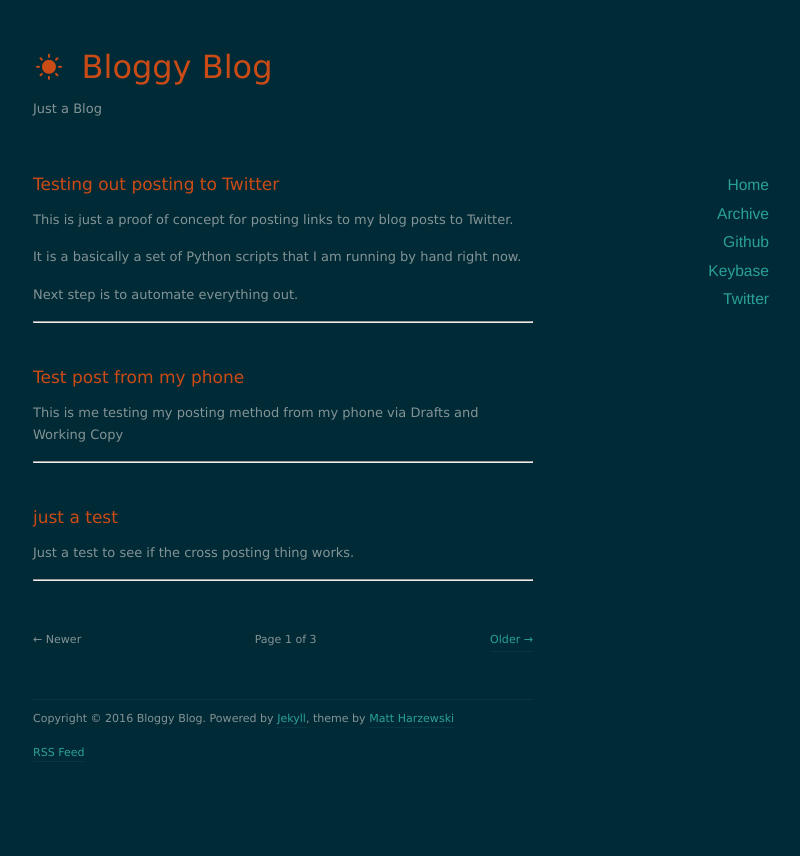
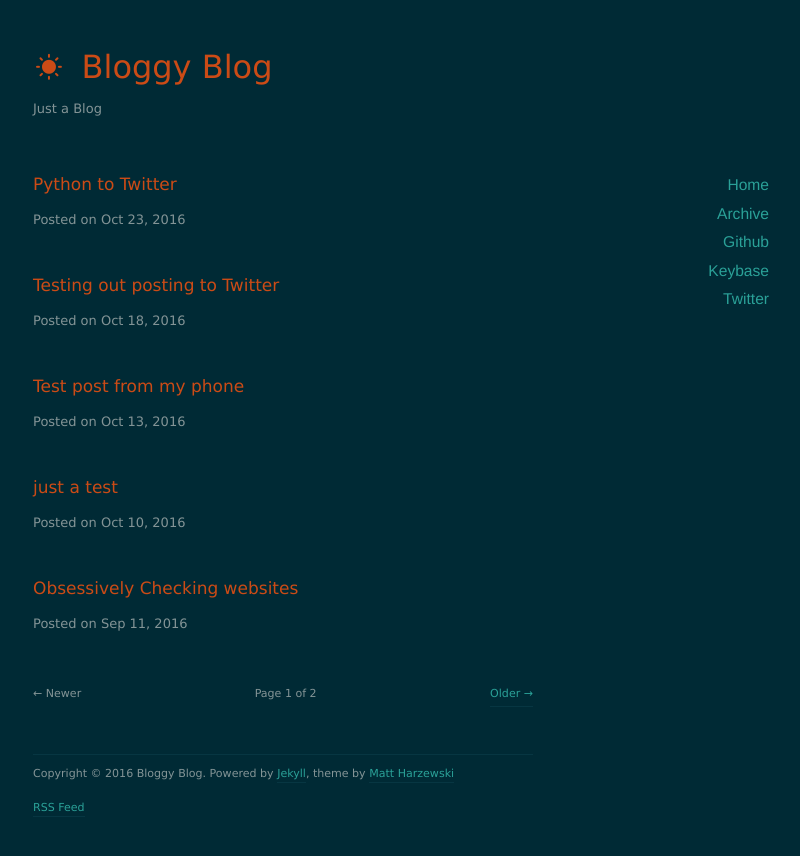
Before and after one commit to ki6bjv/ki6bjv.github.io, a Jekyll site: the page built from index.html, in a window 1280 px wide. Shown: the top 856 px of the page, without its empty margins (357-1157 px from the left). Built offline with Jekyll 4.4.1, drawn with Linux system fonts in a browser that asks for light colours; nearby versions of some CDN libraries; the list of posts is cut into pages by our own code; some of the changed lines change nothing that is shown.

Commit message:
change config and index add blog post

```diff
--- a/_config.yml
+++ b/_config.yml
@@ -4,7 +4,7 @@ description: Just a Blog
 title: ki6bjv.com
 
 permalink: /:title/
-paginate: 3
+paginate: 5
 
 gems: [jekyll-paginate]
 exclude: ['README.md', 'Gemfile.lock', 'Gemfile', 'Rakefile']
--- /dev/null
+++ b/_posts/2016-10-23-pythontotwitter.md
@@ -0,0 +1,108 @@
+---
+layout: post
+title: Python to Twitter
+---
+**This post assumes you know how to install Python and submodules for Python.**
+
+I have been working on a script that will allow me to post a link to [Twitter](https://twitter.com/ki6bjv) when I write a blog post here.
+
+I have used [IFTTT](https://ifttt.com/) for things like this in the past, but I have never been happy with that. Technically IFTTT works but I have had issues, double posts, posting the wrong thing, etc. So I wanted to figure out away to do this myself.
+
+And of course I turned to Python for this.
+
+I started by trying to find a module that would allow me to easily post to Twitter. I found a module called [Twython](https://github.com/ryanmcgrath/twython), it was fairly easy to set up: Something like this:
+
+{% highlight ruby %}
+# Import Twython and TwythonError
+from twython import Twython, TwythonError
+
+# Set up your Credententals
+APP_KEY = 'app key'
+APP_SECRET = 'app secret'
+OAUTH_TOKEN = 'oauth token'
+OAUTH_TOKEN_SECRET = 'oauth secret token'
+# set up your twython connection to twitter
+twitter = Twython(APP_KEY, APP_SECRET, OAUTH_TOKEN, OAUTH_TOKEN_SECRET)
+#send your status to twitter
+twitter.update_status(status = 'Posting to twitter from Python')
+
+{% endhighlight %}<br/>
+You can create an 'app' and create the needed credentials by going to [https://apps.twitter.com](https://apps.twitter.com)
+
+Next I wanted to use my [bit.ly](https://bit.ly) account to create a 'short link'(this is  in air quotes because my short link is www2.ki6bjv.com/xxxxxxxx because I haven't figured out a shorter url that I am happy with yet. 😏)
+
+Awesome thing about Bit.ly is that they have an API, man I love API's. So I didn't need to go find a module for Python I already had one that i used before that is awesome......[Requests](https://github.com/kennethreitz/requests). To implement requests you do something like this:
+
+{% highlight ruby %}
+# Import the Requests Module
+import requests
+
+# Set first half of API call with API key
+apiend    = 'https://api-ssl.bitly.com/v3/shorten?access_token=APITOKENGOESHERE&longUrl='
+# Set the link you want to shorten
+longlink  = 'https://google.com'
+# Set format you want the API to return data in
+getformat = '&format=txt'
+# combine all elements of the API url
+url = (apiend + longlink + getformat)
+# Run API get
+r = requests.get(url)
+#Print out the results of the API call
+print r.text
+
+{% endhighlight %}<br/>
+Finally I needed to be able to read and parse the RSS feed from the blog so that I could get the latest post so that we can shorten the link and and post it to Twitter.
+
+I needed another Python module for this and when i wen searching I found [Feedparser](https://github.com/kurtmckee/feedparser). Again the implementation goes like this:
+
+{% highlight ruby %}
+# Import Feedparser
+import feedparser
+# set feed to read
+d = feedparser.parse('http://ki6bjv.com/feed.xml')
+# set title from the top post in the feed
+title =  d['entries'][0]['title']
+# set the link from the top post in the feed
+link  =  d['entries'][0]['link']
+# print out the combine titel and link
+print (title + '  ' + link)
+
+{% endhighlight %}<br/>
+So when I finally put all this together we get something like this:
+
+{% highlight ruby %}
+
+from twython import Twython, TwythonError
+import feedparser
+import requests
+
+d = feedparser.parse('http://ki6bjv.com/feed.xml')
+
+title =  d['entries'][0]['title']
+link  =  d['entries'][0]['link']
+
+
+APP_KEY = 'app key'
+APP_SECRET = 'app secret'
+OAUTH_TOKEN = 'oauth token'
+OAUTH_TOKEN_SECRET = 'oauth secret token'
+
+
+apiend    = 'https://api-ssl.bitly.com/v3/shorten?access_token=APITOKENGOESHERE&longUrl='
+longlink  = link
+getformat = '&format=txt'
+url = (apiend + longlink + getformat)
+
+twitter = Twython(APP_KEY, APP_SECRET, OAUTH_TOKEN, OAUTH_TOKEN_SECRET)
+
+url = (apiend + longlink + getformat)
+
+r = requests.get(url)
+
+twitter.update_status(status = title + ' ' + r.text)
+{% endhighlight %}<br/>
+Couple of things are missing before I would consider this completely ready for production. For one there is no erroring handling at all. I should also be keeping track of the title of each blog post to make sure I am not spamming twitter with the same blog post over and over again.
+
+those are going to be my steps.....
+
+***
--- a/index.html
+++ b/index.html
@@ -18,7 +18,7 @@ gitgittitle: ki6bjv.com
 			<h1><a href="{{ post.url }}">{{ post.title }}</a></h1>
 		{% endif %}
 
-		<div class="post-content">{{ post.content }}</div>
+		<p>Posted on <span class="postdate">{{ post.date | date: "%b %d, %Y" }}</span></p>
 
 	</article>
 
```
